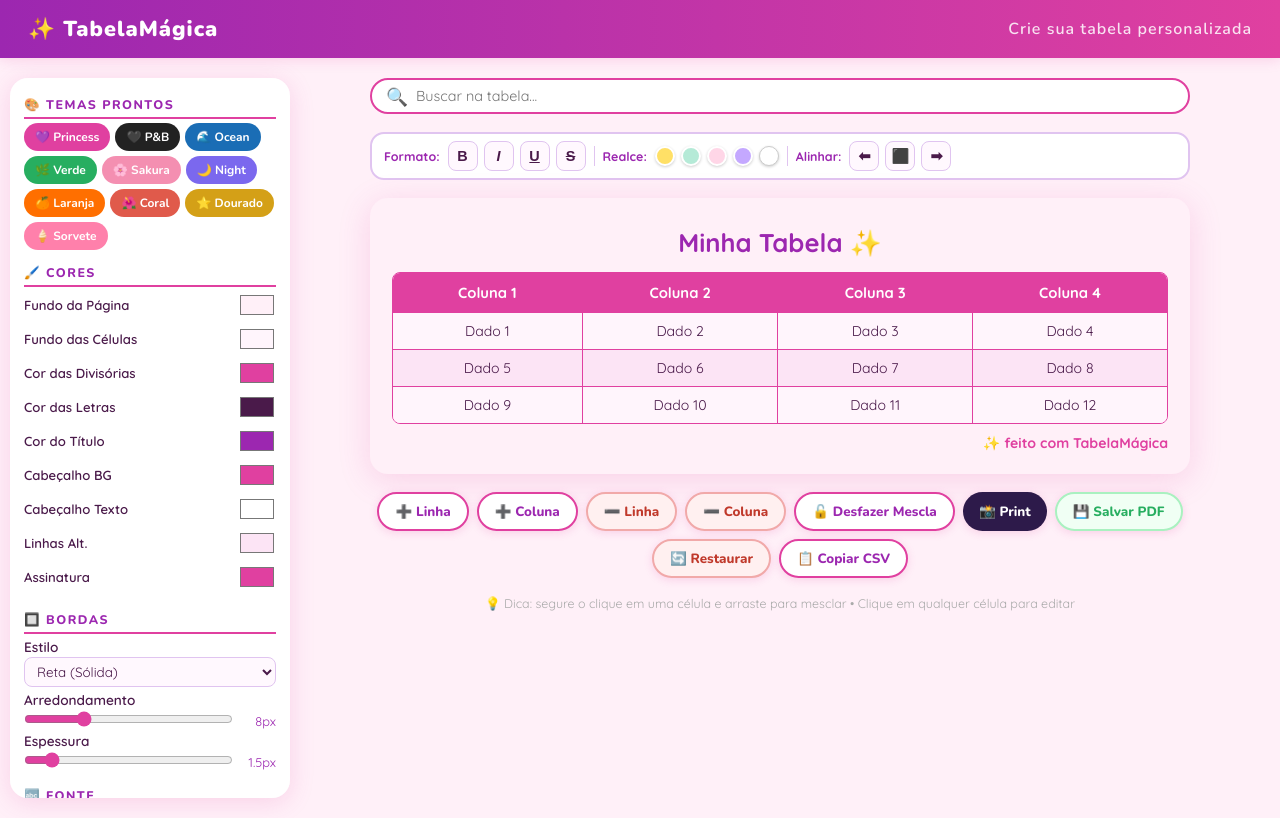
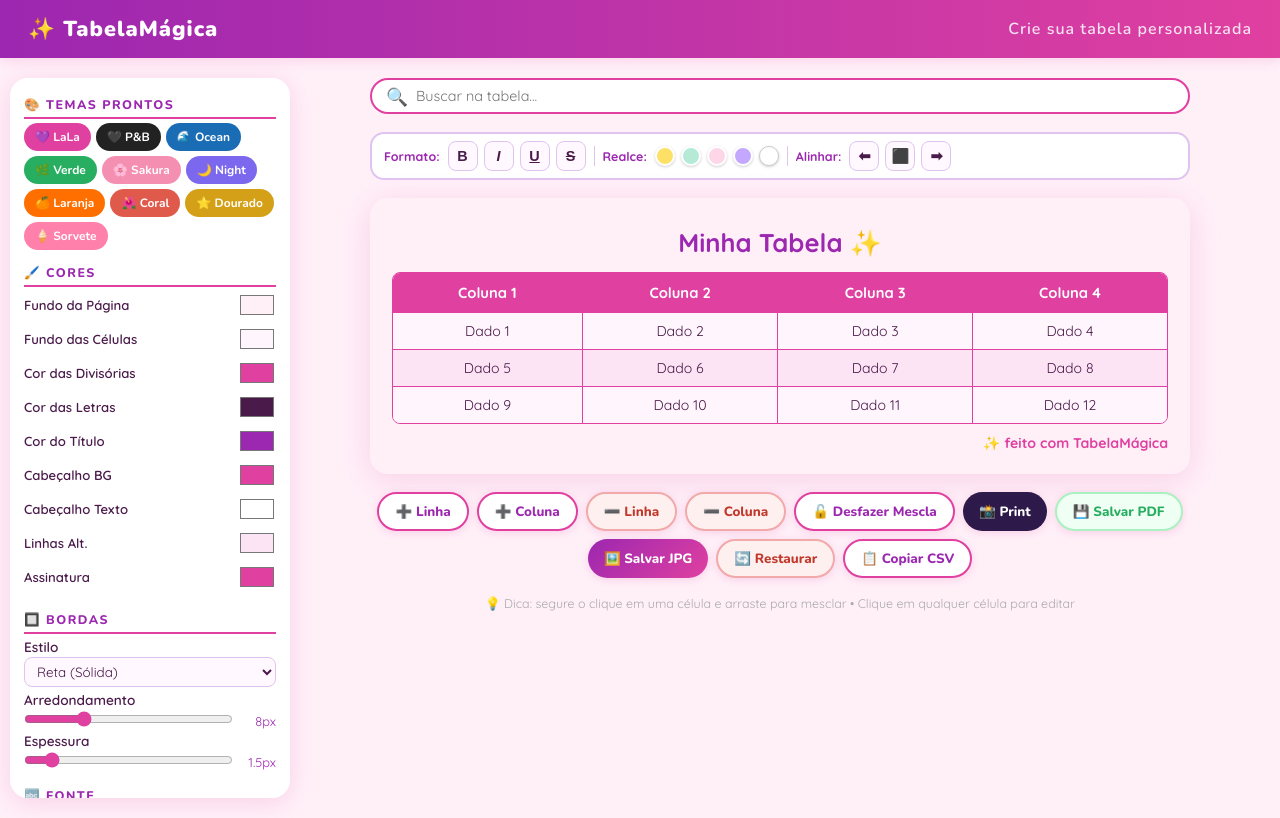
Before and after one commit to capulete/Tabela-, a plain HTML site: page index.html in a window 1280 px wide. Drawn offline with nearby package versions, Linux system fonts and the light colour scheme.

Commit message:
Implement saveJPG function for table export
Added functionality to save the table as a JPG image.

```diff
--- a/index.html
+++ b/index.html
@@ -1,9 +1,11 @@
+
 <!DOCTYPE html>
 <html lang="pt-BR">
 <head>
 <meta charset="UTF-8">
 <meta name="viewport" content="width=device-width, initial-scale=1.0">
 <title>TabelaMágica ✨</title>
+<script src="https://cdnjs.cloudflare.com/ajax/libs/html2canvas/1.4.1/html2canvas.min.js"></script>
 <link href="https://fonts.googleapis.com/css2?family=Nunito:wght@400;600;700;800;900&family=Quicksand:wght@400;600;700&family=Dancing+Script:wght@700&family=Pacifico&family=Indie+Flower&family=Caveat:wght@600&display=swap" rel="stylesheet">
 <style>
   :root {
@@ -526,6 +528,7 @@
     <button class="btn btn-secondary" onclick="undoMerge()">🔓 Desfazer Mescla</button>
     <button class="btn btn-dark" onclick="printTable()">📸 Print</button>
     <button class="btn btn-success" onclick="savePDF()">💾 Salvar PDF</button>
+    <button class="btn btn-primary" onclick="saveJPG()">🖼️ Salvar JPG</button>
     <button class="btn btn-danger" onclick="resetTable()">🔄 Restaurar</button>
     <button class="btn btn-secondary" onclick="copyCSV()">📋 Copiar CSV</button>
   </div>
@@ -540,7 +543,7 @@
 <script>
 // ===== THEMES =====
 const themes = [
-  { name:'💜 Princess', bg:'#FFF0F8', cell:'#fff5fc', border:'#e040a0', text:'#4a1a4a', title:'#9c27b0', hbg:'#e040a0', htxt:'#fff', alt:'#fce4f5', sign:'#e040a0' },
+  { name:'💜 LaLa', bg:'#FFF0F8', cell:'#fff5fc', border:'#e040a0', text:'#4a1a4a', title:'#9c27b0', hbg:'#e040a0', htxt:'#fff', alt:'#fce4f5', sign:'#e040a0' },
   { name:'🖤 P&B', bg:'#f5f5f5', cell:'#ffffff', border:'#222', text:'#111', title:'#111', hbg:'#222', htxt:'#fff', alt:'#e8e8e8', sign:'#555' },
   { name:'🌊 Ocean', bg:'#e8f4ff', cell:'#f0f8ff', border:'#1a6db5', text:'#0d3a6e', title:'#0d3a6e', hbg:'#1a6db5', htxt:'#fff', alt:'#cce4ff', sign:'#1a6db5' },
   { name:'🌿 Verde', bg:'#eafaf1', cell:'#f0fff5', border:'#27ae60', text:'#1a4a2e', title:'#1a7a3e', hbg:'#27ae60', htxt:'#fff', alt:'#d5f5e3', sign:'#27ae60' },
@@ -753,6 +756,102 @@ function savePDF() {
   setTimeout(() => window.print(), 800);
 }
 
+function getCSSVar(name) {
+  return getComputedStyle(document.documentElement).getPropertyValue(name).trim();
+}
+
+function saveJPG() {
+  toast('Gerando imagem... 🖼️');
+
+  const wrapper = document.getElementById('table-wrapper');
+  const bgColor = getCSSVar('--bg-page') || '#ffffff';
+
+  // Clone the wrapper into a fully inline-styled offscreen div
+  const clone = wrapper.cloneNode(true);
+  clone.style.position = 'fixed';
+  clone.style.top = '-9999px';
+  clone.style.left = '-9999px';
+  clone.style.width = wrapper.offsetWidth + 'px';
+  clone.style.background = bgColor;
+  clone.style.padding = '28px 22px 22px';
+  clone.style.borderRadius = '18px';
+  clone.style.fontFamily = getCSSVar('--font-family') || 'sans-serif';
+
+  // Resolve CSS vars inline on all cells
+  const table = clone.querySelector('table');
+  if (table) {
+    table.style.borderCollapse = 'separate';
+    table.style.borderSpacing = '0';
+    table.style.width = '100%';
+    table.style.border = getCSSVar('--border-width') + ' ' + getCSSVar('--border-style') + ' ' + getCSSVar('--border');
+    table.style.borderRadius = getCSSVar('--border-radius');
+    table.style.overflow = 'hidden';
+    table.style.fontFamily = getCSSVar('--font-family') || 'sans-serif';
+  }
+  clone.querySelectorAll('th').forEach(th => {
+    th.style.background = getCSSVar('--header-bg');
+    th.style.color = getCSSVar('--header-text');
+    th.style.padding = '10px 14px';
+    th.style.fontWeight = '800';
+    th.style.borderRight = getCSSVar('--border-width') + ' ' + getCSSVar('--border-style') + ' ' + getCSSVar('--divider');
+    th.style.textAlign = 'center';
+  });
+
+  const rows = clone.querySelectorAll('tbody tr');
+  rows.forEach((tr, i) => {
+    const isAlt = tr.classList.contains('alt-row');
+    tr.querySelectorAll('td').forEach(td => {
+      td.style.background = isAlt ? getCSSVar('--row-alt') : getCSSVar('--cell-bg');
+      td.style.color = getCSSVar('--text');
+      td.style.padding = '9px 13px';
+      td.style.borderRight = getCSSVar('--border-width') + ' ' + getCSSVar('--border-style') + ' ' + getCSSVar('--divider');
+      td.style.borderTop = getCSSVar('--border-width') + ' ' + getCSSVar('--border-style') + ' ' + getCSSVar('--divider');
+      td.style.textAlign = 'center';
+    });
+  });
+
+  const title = clone.querySelector('#table-title');
+  if (title) {
+    title.style.color = getCSSVar('--title-color');
+    title.style.textAlign = 'center';
+    title.style.fontSize = '1.6rem';
+    title.style.fontWeight = '900';
+    title.style.marginBottom = '14px';
+    title.style.fontFamily = getCSSVar('--font-family') || 'sans-serif';
+  }
+  const sign = clone.querySelector('#table-signature');
+  if (sign) {
+    sign.style.color = getCSSVar('--sign-color');
+    sign.style.textAlign = 'right';
+    sign.style.fontSize = '.88rem';
+    sign.style.fontWeight = '700';
+    sign.style.marginTop = '10px';
+    sign.style.fontFamily = getCSSVar('--font-family') || 'sans-serif';
+  }
+
+  document.body.appendChild(clone);
+
+  html2canvas(clone, {
+    backgroundColor: bgColor,
+    scale: 2,
+    useCORS: true,
+    allowTaint: true,
+    logging: false,
+  }).then(canvas => {
+    document.body.removeChild(clone);
+    const link = document.createElement('a');
+    link.download = 'minha-tabela.jpg';
+    link.href = canvas.toDataURL('image/jpeg', 0.95);
+    link.click();
+    toast('JPG salvo! 🎉');
+  }).catch(err => {
+    document.body.removeChild(clone);
+    console.error(err);
+    toast('Erro ao gerar imagem 😢');
+  });
+}
+
+
 function copyCSV() {
   let csv = '';
   const headers = Array.from(document.querySelectorAll('#header-row th')).map(h => h.textContent).join(',');
```
